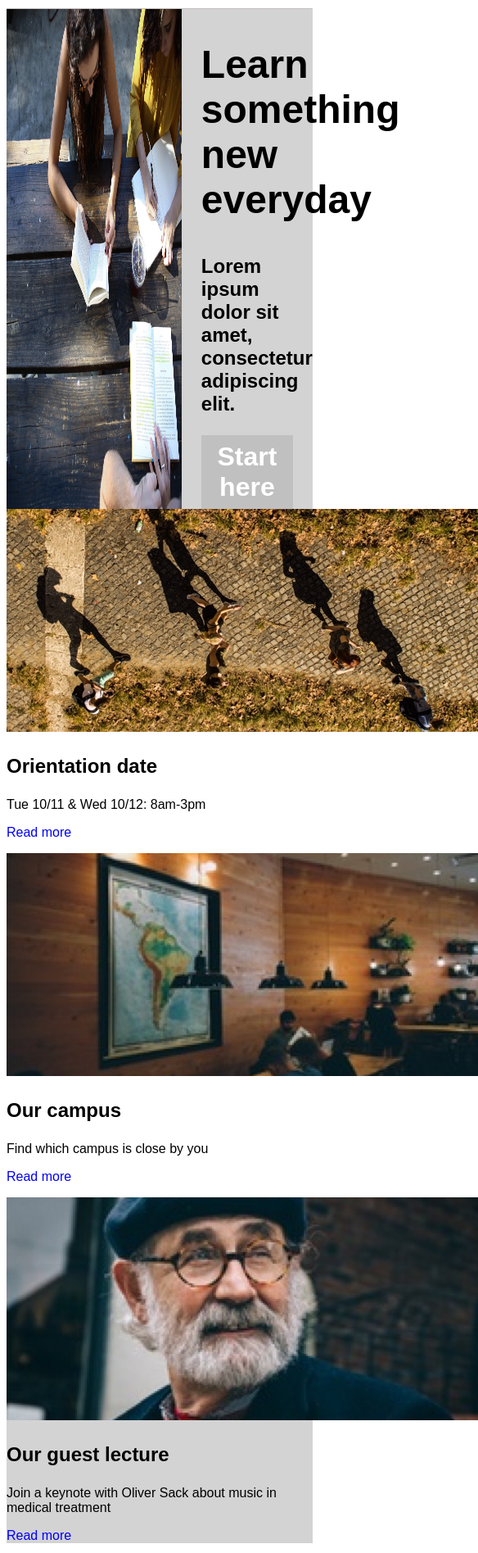
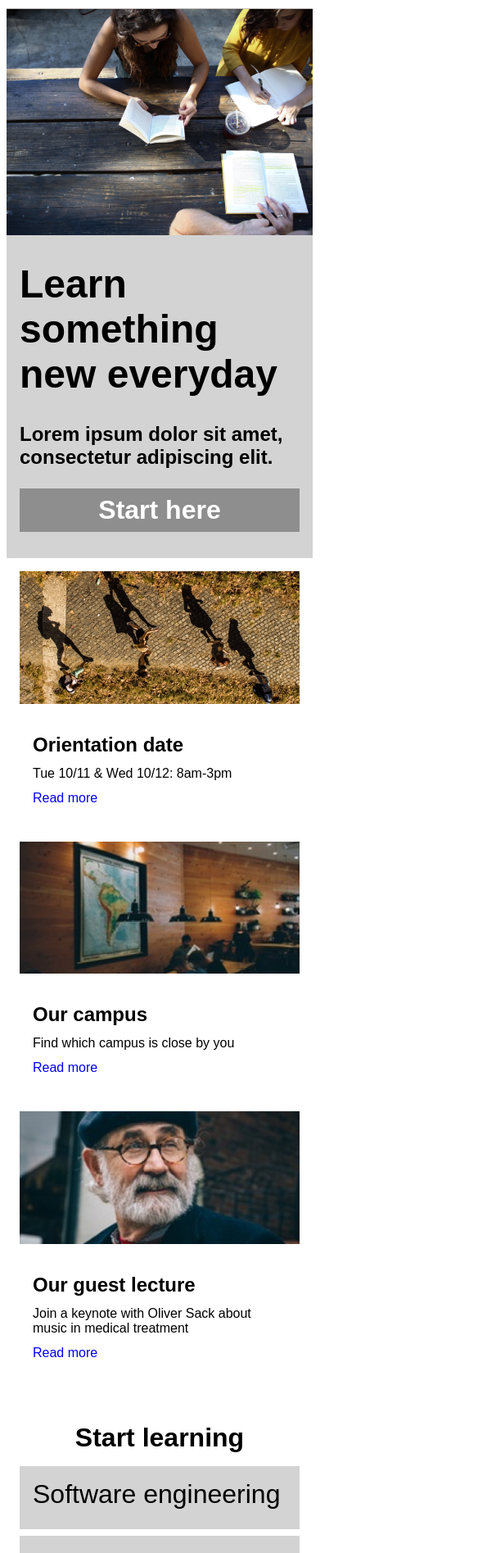
Before and after one commit to Zechos/colmar, a plain HTML site: page index.html in a window 390 px wide. Shown: the part 62-1957 px from the top of the page at 82% size, 584 px wide, since content can reach past the window. Drawn offline with Linux system fonts and the light colour scheme.

Commit message:
Added styling for mobile view

```diff
--- a/resources/css/styles.css
+++ b/resources/css/styles.css
@@ -49,9 +49,7 @@
         padding-top: 2rem;
     }
 
-    .special {
-        background-color: lightgray;
-    }
+
 
 /* Heading */
     header {
@@ -73,11 +71,6 @@
         display: flex;
     }
 
-    .banner .content {
-        width: 30%;
-        margin: auto 1.5rem;
-    }
-
     .content button.start-here {
         background-color: dimgray;
         color: white;
@@ -87,6 +80,7 @@
         padding-bottom: .5rem;
         font-size: 2rem;
     }
+
 /* Main Content */
 .content-secondary a {
     color: blue;
@@ -107,6 +101,10 @@
         padding-right: 1.5rem;
     }
 
+    .special {
+        background-color: lightgray;
+    }
+
     /* Heading */
     nav.desktop {
         display: flex;
@@ -118,6 +116,7 @@
         display: flex;
         align-items: center;
         justify-content: left;
+        padding-left: 1.5rem;
     }
 
     nav.desktop ul {
@@ -134,6 +133,11 @@
     }
 
     /* Banner */
+    .banner .content {
+        width: 30%;
+        margin: auto 1.5rem;
+    }
+
     .banner img {
         float: left;
         max-width: 60%;
@@ -363,20 +367,109 @@
         padding-left: 0;
     }
 
-      nav li {
+    nav li {
         height: 2rem;
         align-items: center;
-      }
+    }
 
     /* Banner */
+    .banner {
+        display: block;
+        overflow: hidden;
+        position: relative;
+    }
+
+    .banner img {
+        display: block;
+        margin-left: auto;
+        margin-right: auto;
+        max-width: 100%;
+        padding: 0%;
+    }
+
+    .banner .content {
+        padding: 2rem 1rem;
+    }
+
+    .content h1 {
+        margin: 0%;
+        padding-bottom: .5rem;
+    }
+
     .content button.start-here {
-        background-color: silver;
+        background-color: rgb(143, 142, 142);
         font-weight: 700;
     }
 
     /* Main Content */
+    .main-secondary {
+        display: block;
+        padding: 1rem 1rem 0rem 1rem;
+    }
+
+    .main-secondary img.mobile {
+        max-width: 100%;
+    }
+
+    .main-secondary .details {
+        padding: 2rem 1rem 2rem 1rem;
+        align-content: center;
+    }
+
+    .main-secondary .details h3, p {
+        margin: 0%;
+        padding-bottom: .75rem;
+    }
 
     /* Start Learning */
+    .learning {
+        display: block;
+        padding-left: 1rem;
+        padding-right: 1rem;
+    }
+
+    .learning h2 {
+        text-align: center;
+        margin: 0rem;
+        padding-bottom: 1rem;
+        padding-top: 2rem;
+    }
+
+    .learning .mobile button {
+        background-color: lightgray;
+        color: black;
+        border: none;
+        width: 100%;
+        padding: 1rem 1rem 1.5rem 1rem;
+        font-size: 2rem;
+        text-align: left;
+        margin-bottom: .5rem;
+    }
+
     /* Thesis Exhbit */
+    .thesis-header {
+        text-align: center;
+        margin: 0rem;
+        padding-bottom: 1rem;
+        padding-top: 2rem;
+    }
+
+    .thesis video {
+        max-width: 100%;
+        border: 1px solid darkgray;
+    }
+
+    .thesis .video {
+        padding-bottom: 1.5rem;
+    }
+
+    .thesis .card {
+        display: none;
+    }
+
     /* Footer */
+    footer {
+        width: 100%;
+        padding: 1rem;
+    }
 }
```
